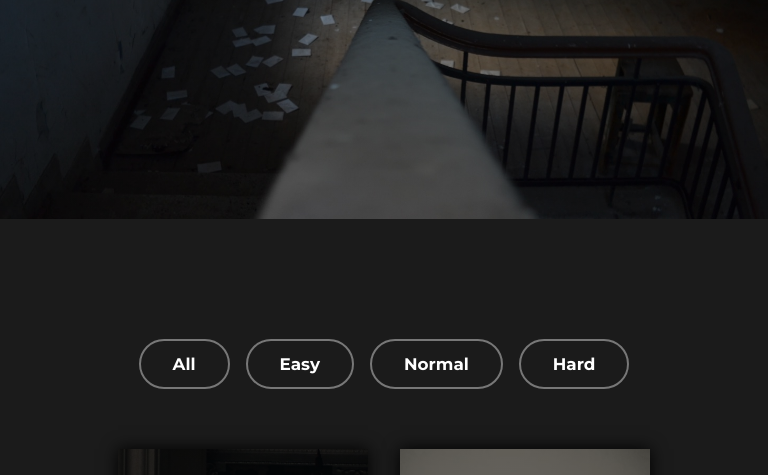
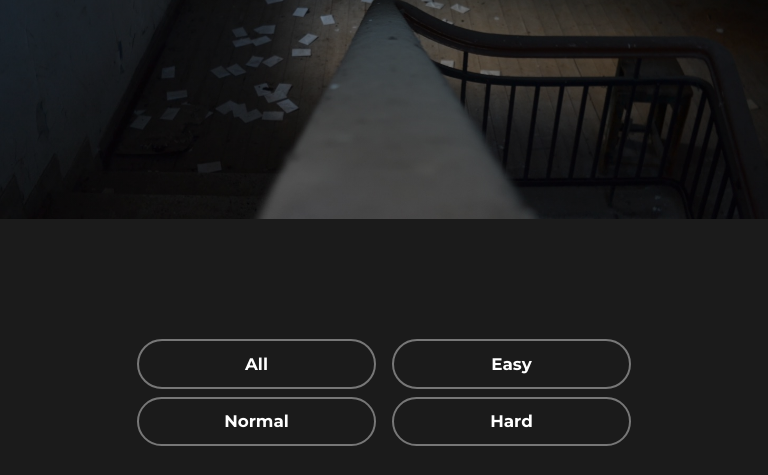
Before and after one commit to becodeorg/hamilton-8-escapium-jason-bathsheba-marius-steeve, a website: page pages_html/rooms.html in a window 768 px wide. Shown: the part 291-766 px from the top of the page. Drawn offline with Linux system fonts and the light colour scheme.

Commit message:
fix responsive roomsPage

```diff
--- a/scss/pages/_rooms.scss
+++ b/scss/pages/_rooms.scss
@@ -258,6 +258,22 @@
             &__container {
                 max-width: 540px;
 
+                .filter {
+                    display: flex;
+                    flex-wrap: wrap;
+                    justify-content: center;
+
+                     &__difficult {
+                         flex-basis: 50%;
+                         min-width: 50%;
+                         margin: 0 0 0.5rem;
+                         padding: 0 0.5rem;
+
+                         button {
+                             width: 100%;
+                         }
+                     }
+                 }
             }
 		}
 
```
Also changed, not shown: css/style.css, 1 other file.
